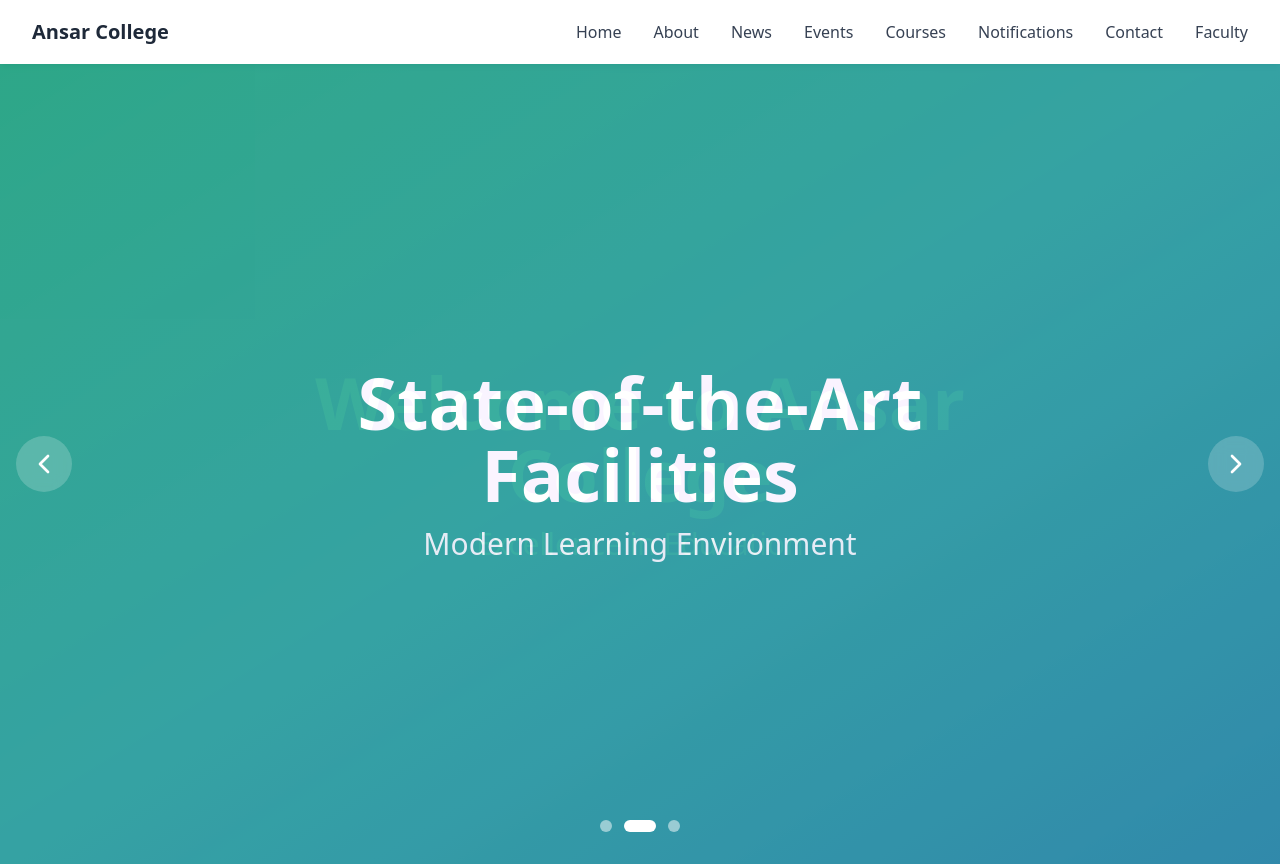
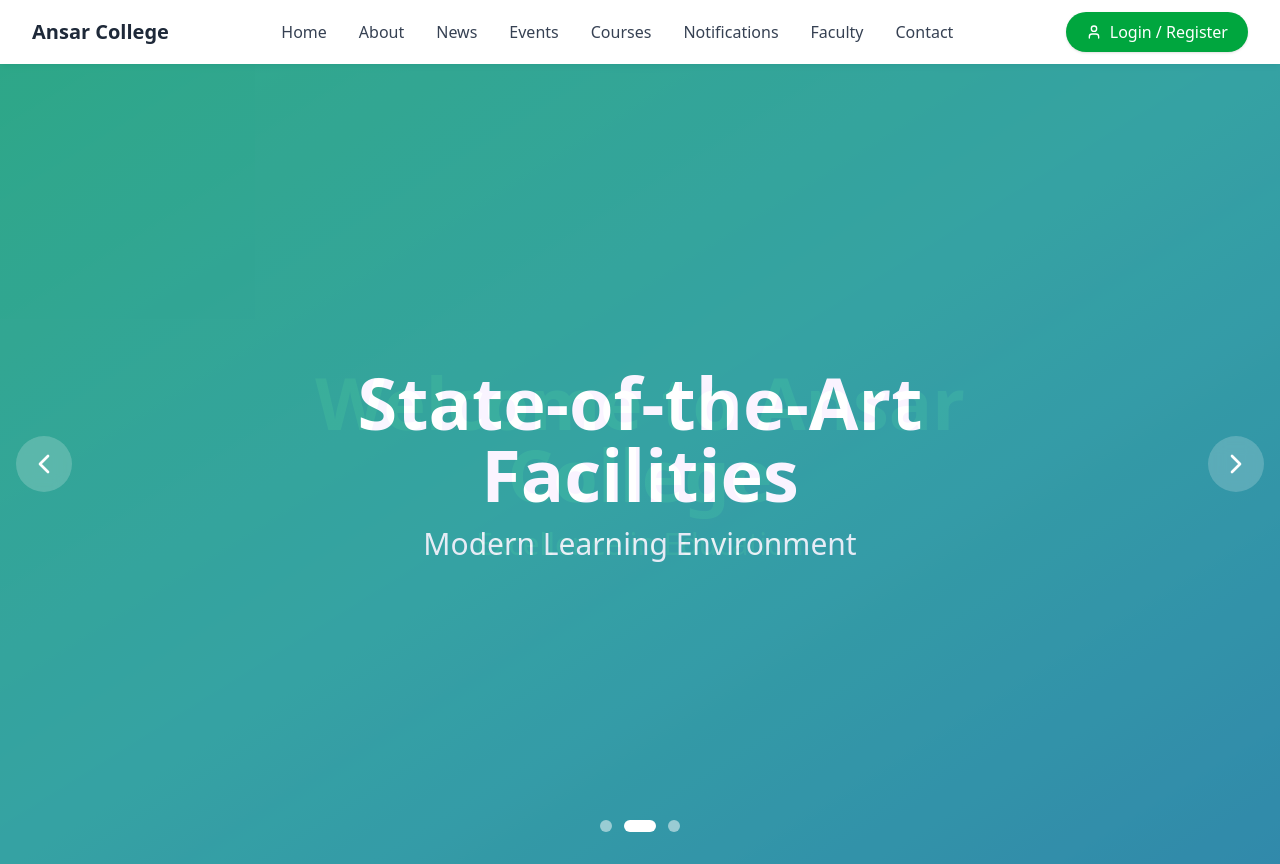
Before and after one commit to rafsal3/ansar-web, a React (Vite) app: page / in a window 1280 px wide. Built offline with nearby package versions, Linux system fonts and the light colour scheme.

Commit message:
feat: Add login/register button and reorder navigation links.

```diff
--- a/src/components/Navbar.tsx
+++ b/src/components/Navbar.tsx
@@ -1,4 +1,5 @@
 import { Link } from "react-router-dom";
+import { User } from "lucide-react";
 
 const Navbar = () => {
     return (
@@ -40,16 +41,20 @@ const Navbar = () => {
                             </Link>
                         </li>
                         <li>
+                            <Link to="/faculty" className="text-gray-700 hover:text-blue-600 transition-colors">
+                                Faculty
+                            </Link>
+                        </li>
+                        <li>
                             <Link to="/contact" className="text-gray-700 hover:text-blue-600 transition-colors">
                                 Contact
                             </Link>
                         </li>
-                        <li>
-                            <Link to="/faculty" className="text-gray-700 hover:text-blue-600 transition-colors">
-                                Faculty
-                            </Link>
-                        </li>
                     </ul>
+                    <button className="bg-green-600 hover:bg-green-700 px-5 py-2 rounded-full text-white flex items-center gap-2 transition-colors shadow-sm">
+                        <User className="w-4 h-4" />
+                        <span>Login / Register</span>
+                    </button>
                 </div>
             </div>
         </nav>
```
